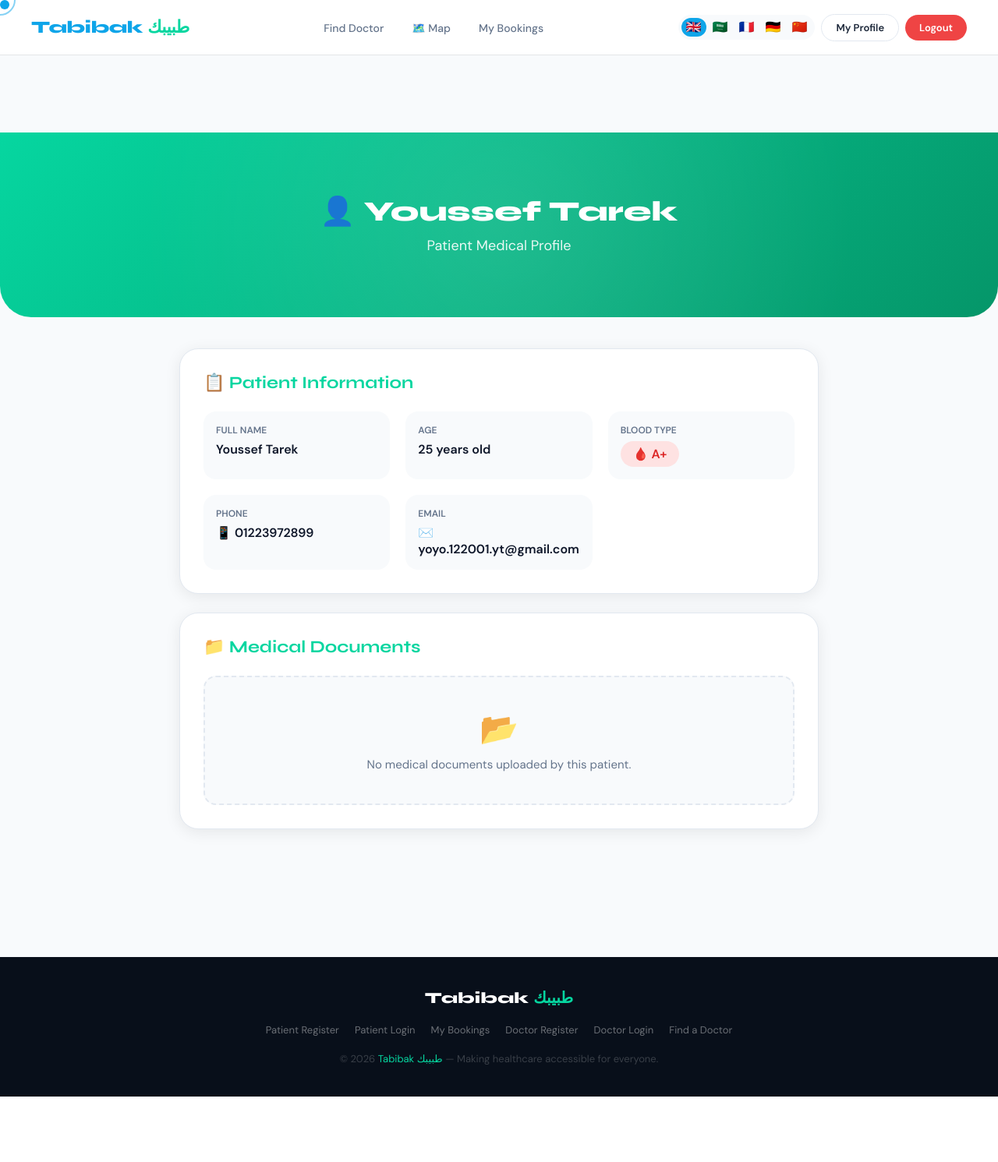
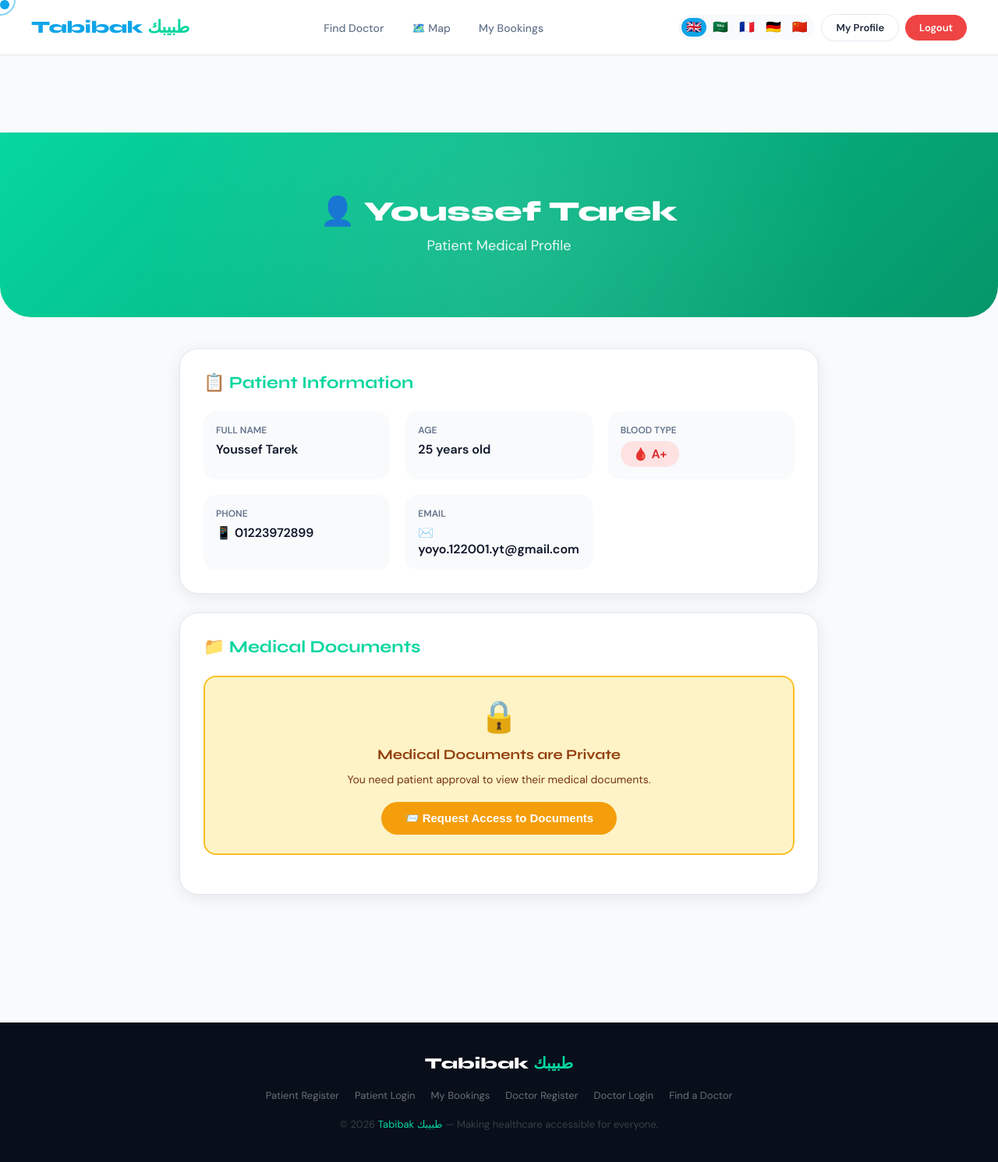
Before and after one commit to yoyo122001yt-ctrl/tabibak, a Flask app: page /doctor/patient/1 in a window 1280 px wide. Shown: the whole page at 78% size. Before the commit the page ends 1407 px from the top, so only its background shows below. Run offline with Flask 3, Linux system fonts and the light colour scheme; the visitor is signed in with stand-in values (Sample User, id 1); data comes from the database, SQL or seed files in the repository; both versions use the stored data as it was after the commit; data that the repository does not hold is empty.

```diff
--- a/app.py
+++ b/app.py
@@ -382,10 +382,35 @@ def doctor_view_patient(patient_id):
     if not patient:
         conn.close()
         return redirect("/doctor/dashboard")
-    cursor.execute("SELECT * FROM medical_documents WHERE patient_id = ?", (patient_id,))
-    documents = cursor.fetchall()
+
+    # Check if doctor has access to documents
+    cursor.execute("""
+        SELECT * FROM document_access_requests
+        WHERE doctor_id = ? AND patient_id = ? AND status = 'approved'
+        ORDER BY responded_at DESC LIMIT 1
+    """, (session["doctor_id"], patient_id))
+    access_granted = cursor.fetchone()
+
+    # Check if there's a pending request
+    cursor.execute("""
+        SELECT * FROM document_access_requests
+        WHERE doctor_id = ? AND patient_id = ? AND status = 'pending'
+        ORDER BY requested_at DESC LIMIT 1
+    """, (session["doctor_id"], patient_id))
+    pending_request = cursor.fetchone()
+
+    # Only show documents if access is granted
+    documents = []
+    if access_granted:
+        cursor.execute("SELECT * FROM medical_documents WHERE patient_id = ?", (patient_id,))
+        documents = cursor.fetchall()
+
     conn.close()
-    return render_template("doctor_view_patient.html", patient=patient, documents=documents)
+    return render_template("doctor_view_patient.html",
+                         patient=patient,
+                         documents=documents,
+                         access_granted=access_granted,
+                         pending_request=pending_request)
 
 @app.route("/doctor/arrive")
 @login_required('doctor')
@@ -423,6 +448,41 @@ def next_patient():
 
     conn.close()
     return redirect("/doctor/dashboard")
+
+@app.route("/doctor/request_documents/<int:patient_id>", methods=["POST"])
+@login_required('doctor')
+def request_documents(patient_id):
+    conn = get_db()
+    cursor = conn.cursor()
+
+    # Verify patient has booked this doctor's clinic
+    cursor.execute("""
+        SELECT * FROM bookings
+        WHERE patient_id = ? AND clinic_id = ?
+    """, (patient_id, session["clinic_id"]))
+    booking = cursor.fetchone()
+
+    if not booking:
+        conn.close()
+        return redirect("/doctor/dashboard")
+
+    # Check if request already exists
+    cursor.execute("""
+        SELECT * FROM document_access_requests
+        WHERE doctor_id = ? AND patient_id = ? AND status = 'pending'
+    """, (session["doctor_id"], patient_id))
+    existing = cursor.fetchone()
+
+    if not existing:
+        # Create new request
+        cursor.execute("""
+            INSERT INTO document_access_requests (doctor_id, patient_id, clinic_id, status, requested_at)
+            VALUES (?, ?, ?, 'pending', ?)
+        """, (session["doctor_id"], patient_id, session["clinic_id"], datetime.now()))
+        conn.commit()
+
+    conn.close()
+    return redirect(f"/doctor/patient/{patient_id}")
 
 @app.route("/doctor/logout")
 def doctor_logout():
@@ -505,8 +565,25 @@ def patient_profile():
         ORDER BY bookings.booked_at DESC
     """, (session["patient_id"],))
     bookings = cursor.fetchall()
+
+    # Get pending document access requests
+    cursor.execute("""
+        SELECT dar.*, doctors.name as doctor_name, clinics.name as clinic_name
+        FROM document_access_requests dar
+        JOIN doctors ON dar.doctor_id = doctors.id
+        JOIN clinics ON dar.clinic_id = clinics.id
+        WHERE dar.patient_id = ? AND dar.status = 'pending'
+        ORDER BY dar.requested_at DESC
+    """, (session["patient_id"],))
+    pending_requests = cursor.fetchall()
+
     conn.close()
-    return render_template("patient_profile.html", patient=patient, documents=documents, success=None, bookings=bookings)
+    return render_template("patient_profile.html",
+                         patient=patient,
+                         documents=documents,
+                         success=None,
+                         bookings=bookings,
+                         pending_requests=pending_requests)
 
 @app.route("/patient/upload", methods=["POST"])
 @login_required('patient')
@@ -529,6 +606,54 @@ def patient_upload():
                       (session["patient_id"], unique_filename, description, datetime.now()))
         conn.commit()
         conn.close()
+    return redirect("/patient/profile")
+
+@app.route("/patient/approve_request/<int:request_id>", methods=["POST"])
+@login_required('patient')
+def approve_document_request(request_id):
+    conn = get_db()
+    cursor = conn.cursor()
+
+    # Verify this request belongs to the logged-in patient
+    cursor.execute("""
+        SELECT * FROM document_access_requests
+        WHERE id = ? AND patient_id = ? AND status = 'pending'
+    """, (request_id, session["patient_id"]))
+    request_data = cursor.fetchone()
+
+    if request_data:
+        cursor.execute("""
+            UPDATE document_access_requests
+            SET status = 'approved', responded_at = ?
+            WHERE id = ?
+        """, (datetime.now(), request_id))
+        conn.commit()
+
+    conn.close()
+    return redirect("/patient/profile")
+
+@app.route("/patient/reject_request/<int:request_id>", methods=["POST"])
+@login_required('patient')
+def reject_document_request(request_id):
+    conn = get_db()
+    cursor = conn.cursor()
+
+    # Verify this request belongs to the logged-in patient
+    cursor.execute("""
+        SELECT * FROM document_access_requests
+        WHERE id = ? AND patient_id = ? AND status = 'pending'
+    """, (request_id, session["patient_id"]))
+    request_data = cursor.fetchone()
+
+    if request_data:
+        cursor.execute("""
+            UPDATE document_access_requests
+            SET status = 'rejected', responded_at = ?
+            WHERE id = ?
+        """, (datetime.now(), request_id))
+        conn.commit()
+
+    conn.close()
     return redirect("/patient/profile")
 
 @app.route("/patient/logout")
--- a/templates/doctor_view_patient.html
+++ b/templates/doctor_view_patient.html
@@ -174,7 +174,33 @@
     <!-- Medical Documents -->
     <div class="card reveal reveal-delay-1">
         <h2>📁 Medical Documents</h2>
+
+        {% if not access_granted and not pending_request %}
+        <!-- Request Access Button -->
+        <div style="background: #fef3c7; border: 2px solid #fbbf24; border-radius: 16px; padding: 24px; text-align: center; margin-bottom: 20px;">
+            <div style="font-size: 40px; margin-bottom: 12px;">🔒</div>
+            <h3 style="font-family: 'Syne', sans-serif; font-size: 18px; color: #92400e; margin-bottom: 12px;">Medical Documents are Private</h3>
+            <p style="color: #78350f; font-size: 14px; margin-bottom: 20px;">You need patient approval to view their medical documents.</p>
+            <form method="POST" action="/doctor/request_documents/{{ patient[0] }}">
+                <button type="submit" style="background: #f59e0b; color: white; border: none; padding: 12px 30px; border-radius: 50px; font-weight: 700; font-size: 15px; cursor: pointer; transition: all 0.3s ease;">
+                    📨 Request Access to Documents
+                </button>
+            </form>
+        </div>
+        {% elif pending_request %}
+        <!-- Pending Request -->
+        <div style="background: #dbeafe; border: 2px solid #3b82f6; border-radius: 16px; padding: 24px; text-align: center; margin-bottom: 20px;">
+            <div style="font-size: 40px; margin-bottom: 12px;">⏳</div>
+            <h3 style="font-family: 'Syne', sans-serif; font-size: 18px; color: #1e40af; margin-bottom: 8px;">Request Pending</h3>
+            <p style="color: #1e3a8a; font-size: 14px;">Waiting for patient approval to view medical documents.</p>
+        </div>
+        {% elif access_granted %}
+        <!-- Show Documents -->
         {% if documents %}
+        <div style="background: #dcfce7; border: 2px solid #16a34a; border-radius: 12px; padding: 12px 20px; margin-bottom: 20px; display: flex; align-items: center; gap: 10px;">
+            <span style="font-size: 20px;">✅</span>
+            <span style="color: #15803d; font-weight: 600; font-size: 14px;">Access Granted - You can view this patient's medical documents</span>
+        </div>
         <div class="documents-grid">
             {% for doc in documents %}
             <div class="doc-card">
@@ -187,8 +213,9 @@
         {% else %}
         <div class="no-docs">
             <div style="font-size:40px; margin-bottom:10px;">📂</div>
-            No medical documents uploaded by this patient.
+            No medical documents uploaded by this patient yet.
         </div>
+        {% endif %}
         {% endif %}
     </div>
 
```
Also changed, not shown: add_document_requests.py (added, +29 -0 lines), templates/patient_profile.html (+25 -0 lines), tabibak.db.
